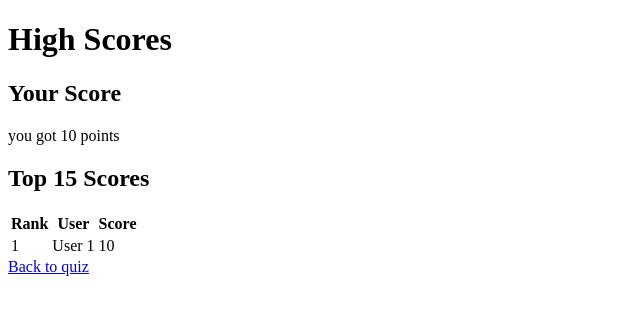
After one commit to Nippe92/quiz_spel, a Flask app: page /highscore in a window 1280 px wide. The commit adds this page. Shown: the top 315 px of the page, without its empty margins (0-640 px from the left). Run offline with Flask 3, Linux system fonts and the light colour scheme; the visitor is signed in with stand-in values (Sample User, id 1); tables that the repository leaves empty hold one stand-in row (values such as "Sample post").

Commit message:
project continued

```diff
--- a/app/routes.py
+++ b/app/routes.py
@@ -1,9 +1,9 @@
 from flask import current_app as app
-from flask import render_template, request, redirect, url_for, session
+from flask import render_template, request, redirect, url_for, session, flash
 from app import db
 from app.models import User, Score
 from config import Url
-from app.play_game import PlayGame, Scoreboard
+from app.play_game import PlayGame
 from werkzeug.security import check_password_hash, generate_password_hash
 import requests
 import random
@@ -58,8 +58,8 @@ def create_account():
 
             existing_user = User.query.filter_by(username=username).first()
             if existing_user:
-                return "That username is already taken", 400
-
+                flash("Username taken")
+                return redirect(url_for("create_account"))
 
             hashed_password = generate_password_hash(password, method="pbkdf2:sha256")
             user = User(username=username, password=hashed_password)
@@ -96,7 +96,10 @@ def quiz_play():
     response = requests.get(quiz_url)
     questions = response.json()
 
-    for index, question in enumerate(questions["results"]):
+
+    session["questions"] = questions["results"]
+
+    for index, question in enumerate(session["questions"]):
         all_answers = question["incorrect_answers"] + [question["correct_answer"]]
         random.shuffle(all_answers)
         question["shuffled_answers"] = all_answers
@@ -104,10 +107,44 @@ def quiz_play():
 
     return render_template("playgame.html", questions=questions)
 
-@app.route("/score", methods=["GET", "POST"])
-def score():
 
-    return render_template("scores.html")
+@app.route("/score", methods=["POST"])
+def add_score():
+
+    user_answers = request.form
+    correct_answers = 0
+
+    if "questions" in session:
+        for index, question in enumerate(session["questions"]):
+            correct_answer = question["correct_answer"]
+            user_answer = user_answers.get(f"q{index}")
+
+            if user_answer == correct_answer:
+                correct_answers += 1
+
+    user_id = session["user_id"]
+
+    new_score = Score(user_id=user_id, score=correct_answers)
+    db.session.add(new_score)
+    db.session.commit()
+
+    user_score = Score.query.filter_by(user_id=user_id).order_by(Score.id.desc()).first()
+
+    return render_template("scores.html", user_score=user_score)
+
+
+
+@app.route("/highscore", methods=["GET", "POST"])
+def highscore():
+
+    user_id = session["user_id"]
+
+    top_scores = Score.query.order_by(Score.score.desc()).limit(15).all()
+
+    user_score = Score.query.filter_by(user_id=user_id).order_by(Score.id.desc()).first()
+
+    return render_template("highscores.html", user_score=user_score, top_scores=top_scores)
+
 
 @app.route("/logout")
 def logout():
--- /dev/null
+++ b/app/templates/highscores.html
@@ -0,0 +1,37 @@
+<!DOCTYPE html>
+<html lang="en">
+<head>
+    <meta charset="UTF-8">
+    <meta name="viewport" content="width=device-width, initial-scale=1.0">
+    <title>QUIZ</title>
+</head>
+<body>
+    <h1>High Scores</h1>
+
+    <h2>Your Score</h2>
+    {% if user_score %}
+        <p>you got {{ user_score.score }} points</p>
+    {% else %}
+        <p>No points yet</p>
+    {% endif %}
+
+    <h2>Top 15 Scores</h2>
+    <table>
+        <tr>
+            <th>Rank</th>
+            <th>User</th>
+            <th>Score</th>
+        </tr>
+
+        {% for score in top_scores %}
+        <tr>
+            <td>{{ loop.index }}</td>
+            <td>User {{ score.user_id }}</td>
+            <td>{{ score.score }}</td>
+        </tr>
+        {% endfor %}
+    </table>
+
+    <a href="{{ url_for('quiz_page') }}">Back to quiz</a>
+</body>
+</html>
--- a/app/templates/quiz_choice.html
+++ b/app/templates/quiz_choice.html
@@ -32,7 +32,7 @@
         <button type="submit">Quiz start</button>
 
     </form>
-    <form action="{{ url_for('score') }}" method="get">
+    <form action="{{ url_for('highscore') }}" method="get">
         <h3>Click below to see your scores:</h3>
         <button type="submit">score</button>
     </form>
```
Also changed, not shown: app/play_game.py (+0 -11 lines), app/templates/create_account.html (+8 -0 lines), app/templates/playgame.html (+6 -4 lines), app/templates/scores.html (+20 -1 lines), readme.md.
